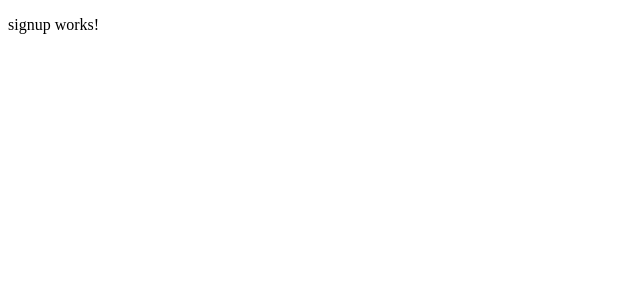
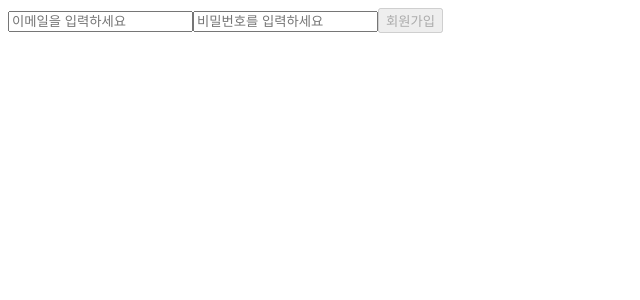
Before and after one commit to Hoonshi/Practice-angular, an Angular app: page /signup in a window 1280 px wide. Shown: the top 300 px of the page, without its empty margins (0-640 px from the left). Built offline with nearby package versions, Linux system fonts and the light colour scheme.

Commit message:
로그인 회원가입 component 작성

```diff
--- a/src/app/app-routing.module.ts
+++ b/src/app/app-routing.module.ts
@@ -1,15 +1,12 @@
 import { NgModule } from '@angular/core';
 import { RouterModule, Routes } from '@angular/router';
-import { LoginComponent } from './auth/login/login.component';
-import { SignupComponent } from './auth/signup/signup.component';
+
 import { TodoListComponent } from './todo/todo-list/todo-list.component';
 import { TodoDetailComponent } from './todo/todo-detail/todo-detail.component';
 import { AuthGuard } from './guards/auth.guard';
 
 const routes: Routes = [
   { path: '', redirectTo: 'login', pathMatch: 'full' },
-  { path: 'login', component: LoginComponent },
-  { path: 'signup', component: SignupComponent },
   { path: 'todo', component: TodoListComponent, canActivate: [AuthGuard] },
   {
     path: 'todo/:id',
--- a/src/app/auth/auth-routing.module.ts
+++ b/src/app/auth/auth-routing.module.ts
@@ -1,10 +1,15 @@
 import { NgModule } from '@angular/core';
 import { RouterModule, Routes } from '@angular/router';
+import { LoginComponent } from './login/login.component';
+import { SignupComponent } from './signup/signup.component';
 
-const routes: Routes = [];
+const routes: Routes = [
+  { path: 'login', component: LoginComponent },
+  { path: 'signup', component: SignupComponent },
+];
 
 @NgModule({
   imports: [RouterModule.forChild(routes)],
-  exports: [RouterModule]
+  exports: [RouterModule],
 })
-export class AuthRoutingModule { }
+export class AuthRoutingModule {}
--- a/src/app/auth/login/login.component.html
+++ b/src/app/auth/login/login.component.html
@@ -1 +1,9 @@
-<p>login works!</p>
+<form [formGroup]="loginForm" (submit)="onSubmit()">
+  <input
+    type="email"
+    placeholder="이메일을 입력하세요"
+    formControlName="email"
+  />
+  <input type="password" placeholder="Password" formControlName="password" />
+  <button type="submit" [disabled]="loginForm.invalid">로그인</button>
+</form>
--- a/src/app/auth/login/login.component.ts
+++ b/src/app/auth/login/login.component.ts
@@ -1,10 +1,40 @@
 import { Component } from '@angular/core';
+import { Router } from '@angular/router';
+import { AuthService } from '../../services/auth.service';
+import { FormGroup, FormControl, Validators } from '@angular/forms';
 
 @Component({
   selector: 'app-login',
   templateUrl: './login.component.html',
-  styleUrl: './login.component.css'
+  styleUrl: './login.component.css',
 })
 export class LoginComponent {
+  loginForm = new FormGroup({
+    email: new FormControl('', [
+      Validators.required,
+      Validators.pattern(/^[^\s@]+@[^\s@]+\.[^\s@]+$/),
+    ]),
+    password: new FormControl('', [
+      Validators.required,
+      Validators.minLength(8),
+    ]),
+  });
+  constructor(
+    private route: Router,
+    private authService: AuthService,
+  ) {}
 
+  onSubmit(): void {
+    const { email, password } = this.loginForm.value;
+
+    this.authService.login(email!, password!).subscribe(
+      (response) => {
+        this.authService.saveToken(response.token);
+        this.route.navigate(['/todo']);
+      },
+      (error) => {
+        console.error('Login failed:', error);
+      },
+    );
+  }
 }
--- a/src/app/auth/signup/signup.component.html
+++ b/src/app/auth/signup/signup.component.html
@@ -1 +1,13 @@
-<p>signup works!</p>
+<form [formGroup]="signupForm" (submit)="onSubmit()">
+  <input
+    type="email"
+    formControlName="email"
+    placeholder="이메일을 입력하세요"
+  />
+  <input
+    type="password"
+    formControlName="password"
+    placeholder="비밀번호를 입력하세요"
+  />
+  <button type="submit" [disabled]="signupForm.invalid">회원가입</button>
+</form>
--- a/src/app/auth/signup/signup.component.ts
+++ b/src/app/auth/signup/signup.component.ts
@@ -1,10 +1,42 @@
 import { Component } from '@angular/core';
+import { FormControl, FormGroup, Validators } from '@angular/forms';
+import { Router } from '@angular/router';
+import { AuthService } from '../../services/auth.service';
 
 @Component({
   selector: 'app-signup',
   templateUrl: './signup.component.html',
-  styleUrl: './signup.component.css'
+  styleUrl: './signup.component.css',
 })
 export class SignupComponent {
+  signupForm = new FormGroup({
+    email: new FormControl('', [
+      Validators.required,
+      Validators.pattern(/^[^\s@]+@[^\s@]+\.[^\s@]+$/),
+    ]),
+    password: new FormControl('', [
+      Validators.required,
+      Validators.minLength(8),
+    ]),
+  });
 
+  constructor(
+    private authService: AuthService,
+    private router: Router,
+  ) {}
+
+  onSubmit(): void {
+    const { email, password } = this.signupForm.value;
+
+    // signup은 post => observable 반환. 그리고 subscribe는 observable을 구독해서 결과를 처리.
+    this.authService.signup(email!, password!).subscribe(
+      (response) => {
+        this.authService.saveToken(response.token);
+        this.router.navigate(['/todo']);
+      },
+      (error) => {
+        console.error('Signup failed:', error);
+      },
+    );
+  }
 }
--- a/src/app/services/auth.service.ts
+++ b/src/app/services/auth.service.ts
@@ -1,5 +1,7 @@
 import { Injectable } from '@angular/core';
 import { HttpClient } from '@angular/common/http';
+import { Observable } from 'rxjs';
+import { AuthResponse } from '../../types/auth';
 
 @Injectable({
   providedIn: 'root',
@@ -9,12 +11,16 @@ export class AuthService {
 
   constructor(private http: HttpClient) {}
 
-  login(email: string, password: string) {
-    return this.http.post(`${this.baseUrl}/users/login`, { email, password });
+  //post 요청의 경우 Observable를 반환하기에 Observable<AuthResponse>로 반환 타입을 지정해준다.
+  login(email: string, password: string): Observable<AuthResponse> {
+    return this.http.post<AuthResponse>(`${this.baseUrl}/users/login`, {
+      email,
+      password,
+    });
   }
 
-  signup(email: string, password: string) {
-    return this.http.post(`${this.baseUrl}/users/create`, {
+  signup(email: string, password: string): Observable<AuthResponse> {
+    return this.http.post<AuthResponse>(`${this.baseUrl}/users/create`, {
       email,
       password,
     });
--- /dev/null
+++ b/src/types/auth.ts
@@ -0,0 +1,4 @@
+export interface AuthResponse {
+  message: string;
+  token: string;
+}
```
Also changed, not shown: src/app/auth/auth.module.ts (+4 -10 lines).
